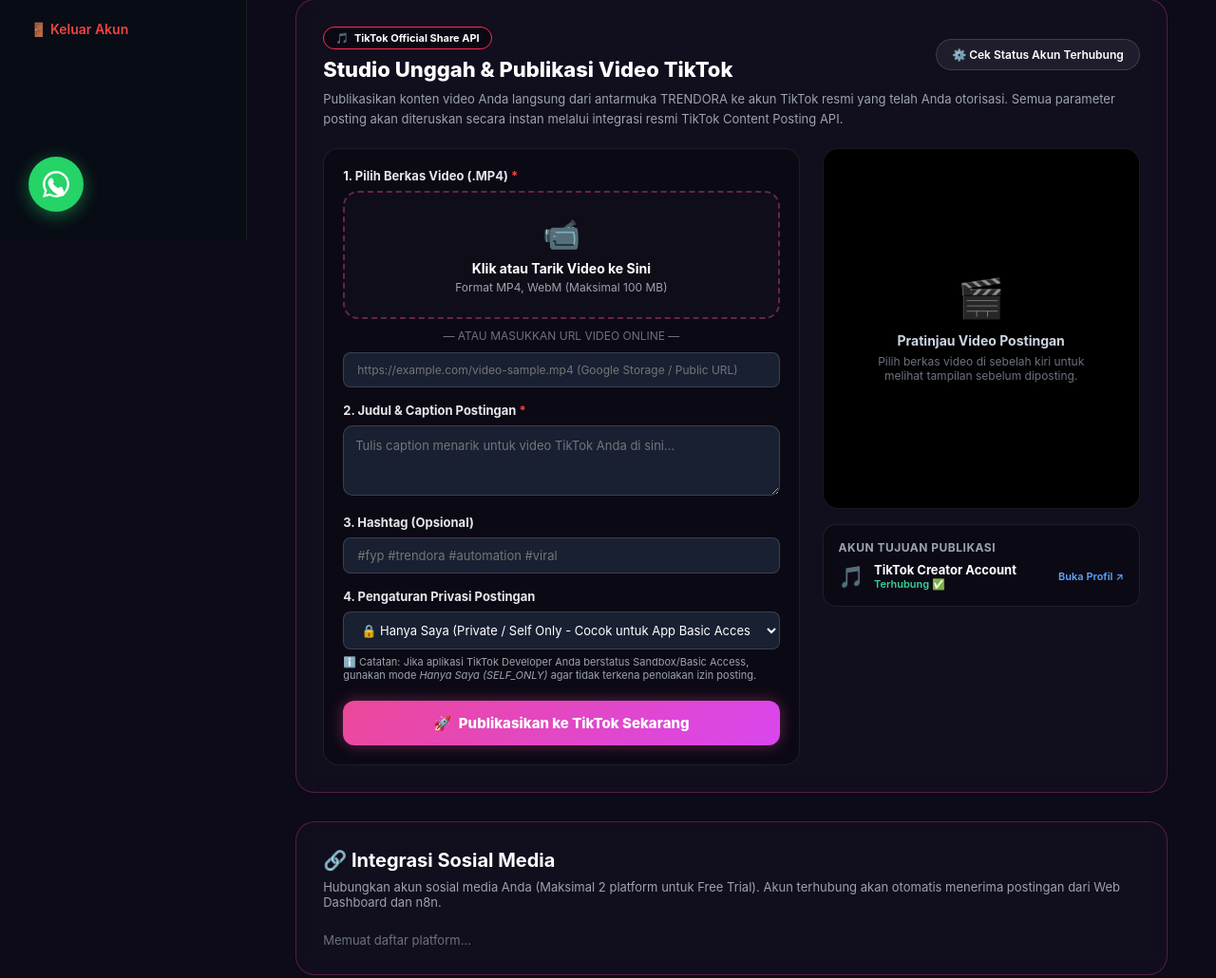
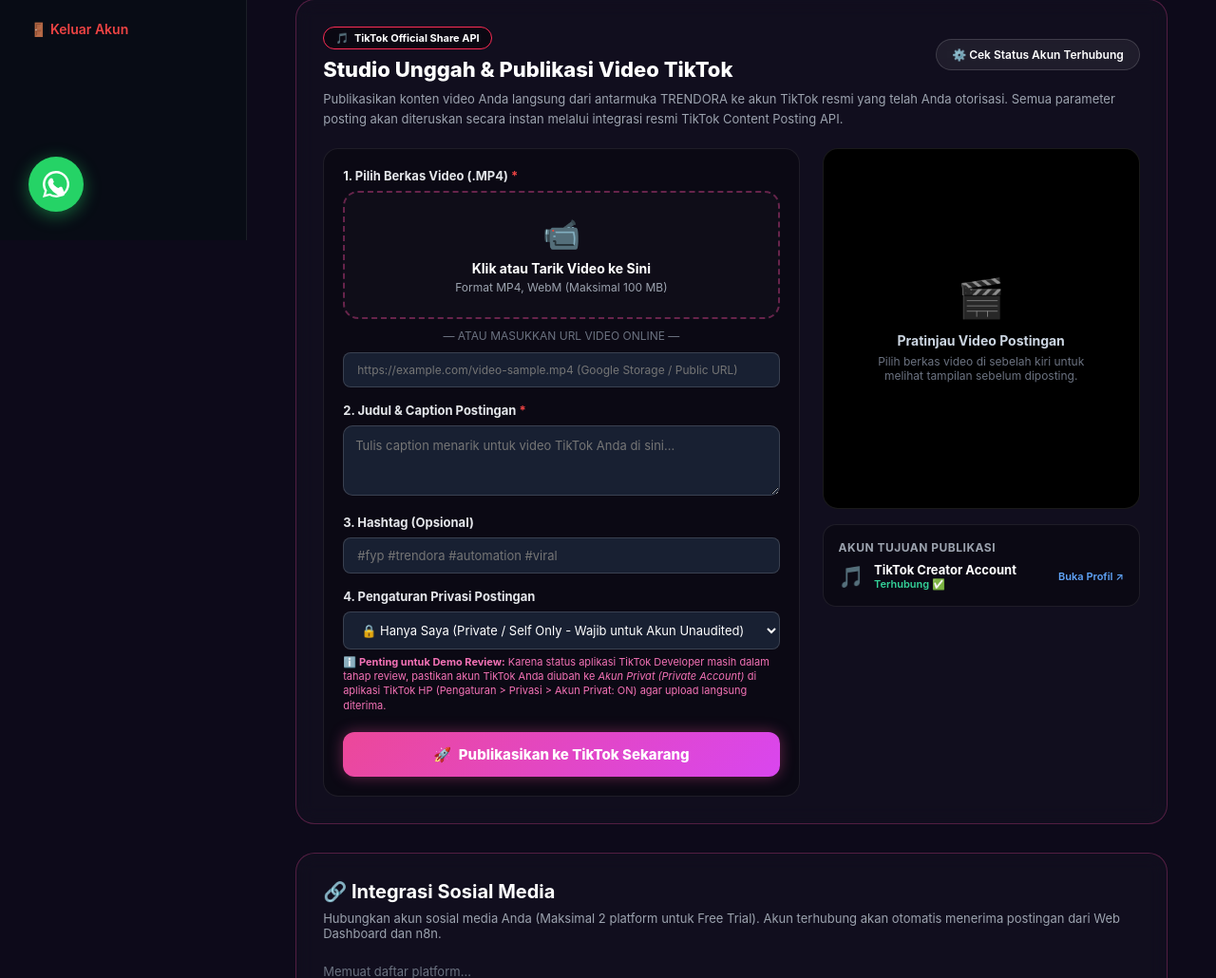
Before and after one commit to deri9804/trendoraautomation, a Flask app: page /dashboard in a window 1280 px wide. Shown: the part 547-1577 px from the top of the page at 95% size. Run offline with Flask 3, Linux system fonts and the light colour scheme.

Commit message:
webhook dan dashboard

```diff
--- a/routes/webhook_n8n.py
+++ b/routes/webhook_n8n.py
@@ -102,6 +102,7 @@ def refresh_tiktok_token(refresh_token, row_idx=None):
         print(f"[TikTok Refresh Token Error]: {e}")
         return None
 
+@webhook_bp.route('/api/chat', methods=['POST'])
 def chat_api():
     data = request.json or {}
     pesan_user = data.get('pesan_user', '')
--- a/templates/dashboard.html
+++ b/templates/dashboard.html
@@ -354,12 +354,12 @@
                   4. Pengaturan Privasi Postingan
                 </label>
                 <select id="directVideoPrivacy" style="width: 100%; background: #182032; border: 1px solid rgba(255, 255, 255, 0.15); border-radius: 8px; padding: 10px 14px; color: #fff; font-size: 13px; outline: none; cursor: pointer;">
-                  <option value="PUBLIC_TO_EVERYONE">🌍 Publik (Public - Semua Orang)</option>
-                  <option value="SELF_ONLY" selected>🔒 Hanya Saya (Private / Self Only - Cocok untuk App Basic Access)</option>
+                  <option value="SELF_ONLY" selected>🔒 Hanya Saya (Private / Self Only - Wajib untuk Akun Unaudited)</option>
+                  <option value="PUBLIC_TO_EVERYONE">🌍 Publik (Public - Perlu Izin Audit)</option>
                   <option value="MUTUAL_FOLLOW_FRIENDS">👥 Teman (Friends Only)</option>
                 </select>
-                <span style="font-size: 11px; color: #9ca3af; display: block; margin-top: 6px;">
-                  ℹ️ Catatan: Jika aplikasi TikTok Developer Anda berstatus Sandbox/Basic Access, gunakan mode <em>Hanya Saya (SELF_ONLY)</em> agar tidak terkena penolakan izin posting.
+                <span style="font-size: 11px; color: #f472b6; display: block; margin-top: 6px; line-height: 1.4;">
+                  ℹ️ <strong>Penting untuk Demo Review:</strong> Karena status aplikasi TikTok Developer masih dalam tahap review, pastikan akun TikTok Anda diubah ke <em>Akun Privat (Private Account)</em> di aplikasi TikTok HP (Pengaturan &gt; Privasi &gt; Akun Privat: ON) agar upload langsung diterima.
                 </span>
               </div>
 
```
